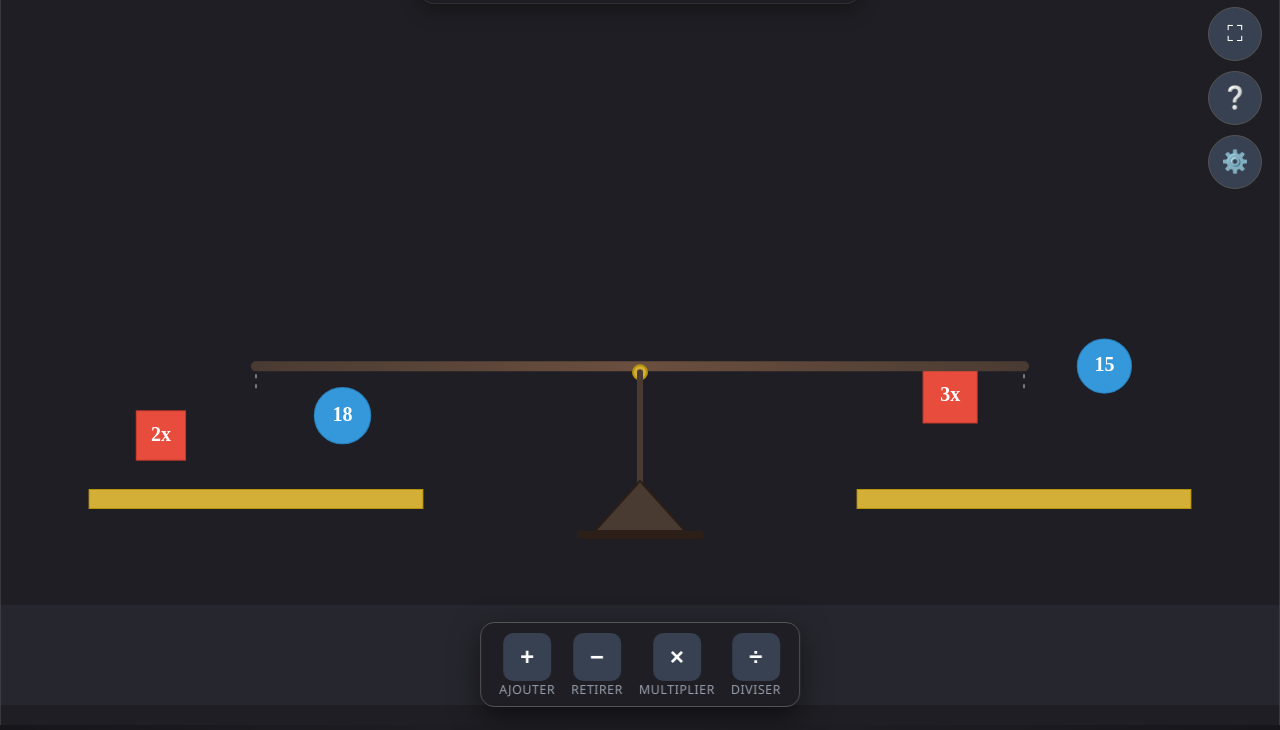
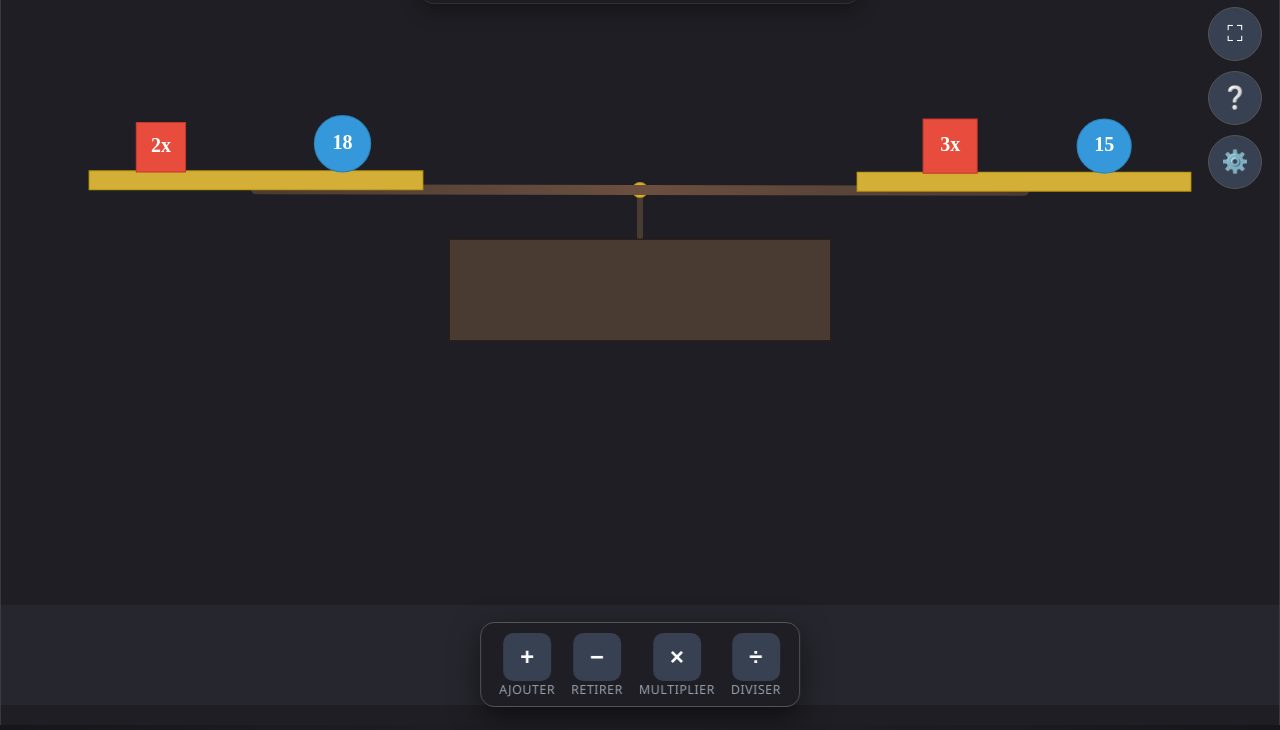
Before and after one commit to rodeofly/pezali974, a website built with Vite: page index.html in a window 1280 px wide. Shown: the part 75-805 px from the top of the page. Built offline with nearby package versions, Linux system fonts and the light colour scheme; animation ran at ten frames a second.

Commit message:
Balance articulée + socle + panneaux pop au centre
- Modèle mécanique : fléau qui pivote autour d'un mât central, chaque
  bout du fléau fixé en pivot au centre-bas du plateau ; plateaux
  contraints à l'horizontale (statiques, position arc-tangentielle).
- Fléau, mât et socle rendus derrière les plateaux/poids via
  globalCompositeOperation 'destination-over'.
- Socle rectangulaire en bois (canvas) remplace l'ancien triangle pivot,
  hauteur calée dynamiquement sur celle de #center-trash.
- Banque, corbeille et échelle de division apparaissent au centre de
  l'écran avec une animation pop (cubic-bezier overshoot).
- Drop des poids suit la position horizontale courante du plateau
  (qui glisse quand le fléau s'incline).

Co-Authored-By: Claude Opus 4.7 (1M context) <noreply@anthropic.com>

```diff
--- a/scripts/PhysicsWorld.js
+++ b/scripts/PhysicsWorld.js
@@ -16,7 +16,8 @@ export class PhysicsWorld {
         this.rightTray = null;
         // Bacs centrés verticalement, légèrement décalés sous la moitié
         // d'écran pour laisser de la place au fléau et à l'équation.
-        this.trayBaseY = (this.height * 0.58) + (C.BALANCE.TRAY_WALL_HEIGHT / 2);
+        // Plateaux haut, juste sous le fléau ; pivot/socle en bas (cf. renderBalanceFrame).
+        this.trayBaseY = this.height * 0.32;
         this.frameCounter = 0;
         // Corps temporairement exclu du pesage.
         this.ignoredBody = null;
@@ -148,25 +149,21 @@ export class PhysicsWorld {
         const wallH = C.BALANCE.TRAY_WALL_HEIGHT;
         const lx = this.leftTray.position.x;
         const rx = this.rightTray.position.x;
-        const ly = this.leftTray.position.y - wallH / 2;
-        const ry = this.rightTray.position.y - wallH / 2;
-        const beamY = (ly + ry) / 2 - 12;
-        const pivotBaseY = this.trayBaseY + 70;
+        // Centre-bas de chaque plateau = bout du fléau (point d'attache pivot).
+        const lx2 = this.leftTray.position.x;
+        const rx2 = this.rightTray.position.x;
+        const ly = this.leftTray.bounds.max.y;
+        const ry = this.rightTray.bounds.max.y;
+        // Mât réduit au minimum : socle juste sous le pivot.
+        const pivotBaseY = this.pivotTopY + 50;
 
         ctx.save();
+        // Tout ce qu'on dessine ici va derrière les bodies déjà rendus
+        // (plateaux + poids), mais devant le fond CSS noir.
+        ctx.globalCompositeOperation = 'destination-over';
 
-        ctx.strokeStyle = 'rgba(189,195,199,0.55)';
-        ctx.lineWidth = 2;
-        ctx.setLineDash([4, 6]);
-        ctx.beginPath();
-        ctx.moveTo(lx, ly);
-        ctx.lineTo(lx, ly - 22);
-        ctx.moveTo(rx, ry);
-        ctx.lineTo(rx, ry - 22);
-        ctx.stroke();
-        ctx.setLineDash([]);
-
-        const gradient = ctx.createLinearGradient(lx, 0, rx, 0);
+        // Fléau : ligne entre les deux bouts (passe par le pivot central).
+        const gradient = ctx.createLinearGradient(lx2, 0, rx2, 0);
         gradient.addColorStop(0, C.COLORS.WOOD_DARK);
         gradient.addColorStop(0.5, '#6b4f3f');
         gradient.addColorStop(1, C.COLORS.WOOD_DARK);
@@ -174,41 +171,53 @@ export class PhysicsWorld {
         ctx.lineWidth = 10;
         ctx.lineCap = 'round';
         ctx.beginPath();
-        ctx.moveTo(lx, ly - 22);
-        ctx.lineTo(rx, ry - 22);
+        ctx.moveTo(lx2, ly);
+        ctx.lineTo(rx2, ry);
         ctx.stroke();
 
+        // Pivot central (axe de rotation du fléau).
         ctx.fillStyle = C.COLORS.GOLD_LIGHT;
-        ctx.beginPath();
-        ctx.arc(cx, beamY - 4, 7, 0, Math.PI * 2);
-        ctx.fill();
         ctx.strokeStyle = C.COLORS.GOLD_DARK;
         ctx.lineWidth = 2;
+        ctx.beginPath();
+        ctx.arc(cx, this.pivotTopY, 7, 0, Math.PI * 2);
+        ctx.fill();
         ctx.stroke();
 
+        // Pivots aux bouts (articulation fléau ↔ plateau).
+        ctx.fillStyle = C.COLORS.GOLD_DARK;
+        ctx.beginPath(); ctx.arc(lx2, ly, 4, 0, Math.PI * 2); ctx.fill();
+        ctx.beginPath(); ctx.arc(rx2, ry, 4, 0, Math.PI * 2); ctx.fill();
+
+        // Mât du pivot central jusqu'au socle en bas.
         ctx.strokeStyle = C.COLORS.WOOD_DARK;
         ctx.lineWidth = 6;
         ctx.lineCap = 'round';
         ctx.beginPath();
-        ctx.moveTo(cx, beamY - 4);
+        ctx.moveTo(cx, this.pivotTopY);
         ctx.lineTo(cx, pivotBaseY - 4);
         ctx.stroke();
 
-        const pivotW = 90;
-        const pivotH = 50;
+        // Socle rectangulaire (bois) sur lequel le mât vient se poser.
+        // Largeur légèrement supérieure à #center-trash, hauteur identique
+        // (mesurée dynamiquement, cache pour les frames où il est masqué).
+        const pedW = Math.max(280, Math.min(380, this.width * 0.84));
+        const ctEl = document.getElementById('center-trash');
+        if (ctEl) {
+            const h = ctEl.getBoundingClientRect().height;
+            if (h > 0) this._centerTrashH = h;
+        }
+        const pedH = this._centerTrashH || 100;
         ctx.fillStyle = C.COLORS.WOOD_DARK;
         ctx.strokeStyle = '#2b1f18';
         ctx.lineWidth = 2;
         ctx.beginPath();
-        ctx.moveTo(cx, pivotBaseY - pivotH);
-        ctx.lineTo(cx - pivotW / 2, pivotBaseY);
-        ctx.lineTo(cx + pivotW / 2, pivotBaseY);
-        ctx.closePath();
+        ctx.rect(cx - pedW / 2, pivotBaseY, pedW, pedH);
         ctx.fill();
         ctx.stroke();
-
-        ctx.fillStyle = '#2b1f18';
-        ctx.fillRect(cx - pivotW * 0.7, pivotBaseY, pivotW * 1.4, 8);
+        // Liseré ombré au bas pour donner le relief d'un vrai socle.
+        ctx.fillStyle = 'rgba(0,0,0,0.35)';
+        ctx.fillRect(cx - pedW / 2, pivotBaseY + pedH - 6, pedW, 6);
 
         ctx.restore();
     }
@@ -279,6 +288,15 @@ export class PhysicsWorld {
         this.leftTray = model.leftTray;
         this.rightTray = model.rightTray;
         World.add(this.engine.world, model.composites);
+
+        // Décalage centroïde → bas du plateau, pour pouvoir placer le centre-bas
+        // (point d'attache au bout du fléau) à la position arc-tangentielle exacte.
+        this.leftTray.bottomOffset = this.leftTray.bounds.max.y - this.leftTray.position.y;
+        this.rightTray.bottomOffset = this.rightTray.bounds.max.y - this.rightTray.position.y;
+        // Position du pivot central : niveau du bas des plateaux au repos.
+        // Le fléau s'incline autour de ce point.
+        this.pivotTopY = this.leftTray.bounds.max.y;
+        this.currentAngle = 0;
     }
 
     /** Hauteur d'apparition d'un poids, relative à la position des bacs. */
@@ -300,29 +318,36 @@ export class PhysicsWorld {
     }
 
     /**
-     * Déplace verticalement les deux bacs selon le déséquilibre :
-     * le côté le plus lourd descend, l'autre monte. Mouvement lissé,
-     * borné par MAX_TRAVEL → la balance ne « part plus dans tous les sens ».
+     * Place les bacs en arc autour du pivot central, selon le déséquilibre.
+     * Le fléau a pour longueur 2·L ; chaque bout (et donc le centre-bas du
+     * plateau qui y est fixé) suit un arc de rayon L. Les plateaux restent
+     * horizontaux (on ne touche pas leur angle).
      */
     syncTrayPositions() {
         if (!this.leftTray || !this.rightTray) return;
 
         const { delta } = this.logicEngine.calculateTiltFactor();
-        const max = C.BALANCE.MAX_TRAVEL;
-        const offset = Math.max(-max, Math.min(max, delta * C.PHYSICS.SENSITIVITY));
+        const L = C.BALANCE.TRAY_OFFSET;
+        // Angle max dérivé du débattement vertical configuré.
+        const maxAngle = Math.asin(Math.min(1, C.BALANCE.MAX_TRAVEL / L));
+        const targetAngle = Math.max(-maxAngle, Math.min(maxAngle, delta * C.PHYSICS.SENSITIVITY / L));
 
-        // delta > 0 : la gauche est plus lourde → elle descend (y augmente)
-        const leftTarget = this.trayBaseY + offset;
-        const rightTarget = this.trayBaseY - offset;
         const ease = C.PHYSICS.EASING;
+        this.currentAngle += (targetAngle - this.currentAngle) * ease;
 
-        const moveTray = (tray, targetY) => {
-            const newY = tray.position.y + (targetY - tray.position.y) * ease;
-            Body.setPosition(tray, { x: tray.position.x, y: newY });
-        };
+        const theta = this.currentAngle;
+        const cx = this.width / 2;
+        const cos = Math.cos(theta), sin = Math.sin(theta);
 
-        moveTray(this.leftTray, leftTarget);
-        moveTray(this.rightTray, rightTarget);
+        // delta > 0 → gauche plus lourde → bout gauche descend (y augmente),
+        // et se rapproche du centre (x augmente). Symétrique à droite.
+        const leftEndX  = cx - L * cos;
+        const leftEndY  = this.pivotTopY + L * sin;
+        const rightEndX = cx + L * cos;
+        const rightEndY = this.pivotTopY - L * sin;
+
+        Body.setPosition(this.leftTray,  { x: leftEndX,  y: leftEndY  - this.leftTray.bottomOffset  });
+        Body.setPosition(this.rightTray, { x: rightEndX, y: rightEndY - this.rightTray.bottomOffset });
     }
 
     clearWeights() {
@@ -368,10 +393,11 @@ export class PhysicsWorld {
     }
 
     addToZone(zone, type, value, weightSystem, isInstant = false) {
-        const xOffset = zone === 'left' ? -C.BALANCE.TRAY_OFFSET : C.BALANCE.TRAY_OFFSET;
-        // x à gauche du plateau, constantes à droite (cf. spawnWeight)
+        // Suit la position courante du plateau (qui glisse horizontalement
+        // quand le fléau s'incline). x à gauche du plateau, constantes à droite.
+        const tray = zone === 'left' ? this.leftTray : this.rightTray;
         const typeOffset = (type === 'X') ? -C.BALANCE.TRAY_WIDTH / 4 : C.BALANCE.TRAY_WIDTH / 4;
-        const x = (this.width / 2) + xOffset + typeOffset + (Math.random() * 24 - 12);
+        const x = tray.position.x + typeOffset + (Math.random() * 24 - 12);
         // Mode rapide : on dépose juste à l'intérieur du bac. Mode pluie : ça tombe d'au-dessus.
         const y = this.getSpawnY(isInstant);
         const body = weightSystem.create(type, x, y, value);
--- a/scripts/main.js
+++ b/scripts/main.js
@@ -20,12 +20,11 @@ interactionManager.init();
 let spawnTimeouts = [];
 
 function spawnWeight(type, val, side) {
-    const xOffset = side === 'left' ? -C.BALANCE.TRAY_OFFSET : C.BALANCE.TRAY_OFFSET;
-    // Sépare les zones de drop sur chaque plateau : x (variables) à gauche
-    // du plateau, constantes à droite. Évite l'empilement et reflète l'ordre
-    // de lecture « ax + b ».
+    const tray = side === 'left' ? physics.leftTray : physics.rightTray;
+    const trayX = tray ? tray.position.x : (physics.width / 2 + (side === 'left' ? -C.BALANCE.TRAY_OFFSET : C.BALANCE.TRAY_OFFSET));
+    // x (variables) sur la moitié gauche du plateau, constantes sur la moitié droite.
     const typeOffset = (type === 'X') ? -C.BALANCE.TRAY_WIDTH / 4 : C.BALANCE.TRAY_WIDTH / 4;
-    const x = (physics.width / 2) + xOffset + typeOffset + (Math.random() * 24 - 12);
+    const x = trayX + typeOffset + (Math.random() * 24 - 12);
     const y = C.SPAWN.DROP_HEIGHT;
     const safeValue = (type === 'X' && !val) ? 1 : val;
     const body = weightSystem.create(type, x, y, safeValue);
```
Also changed, not shown: style.css (+22 -16 lines).
